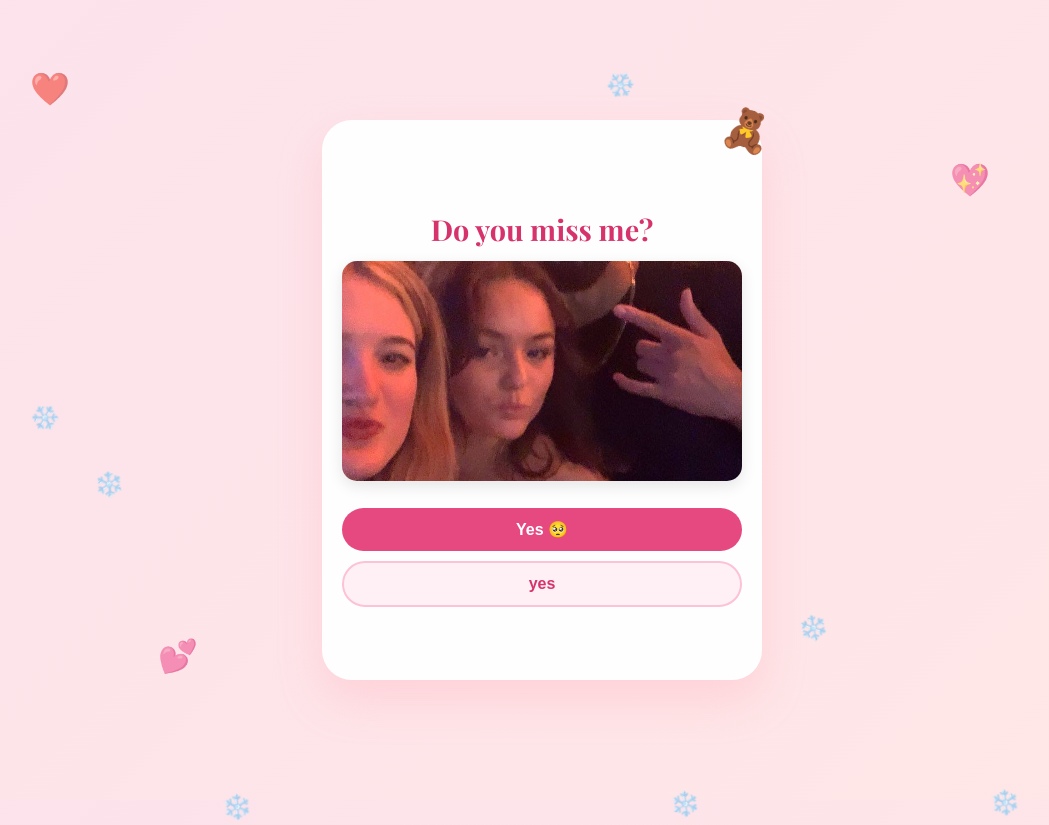
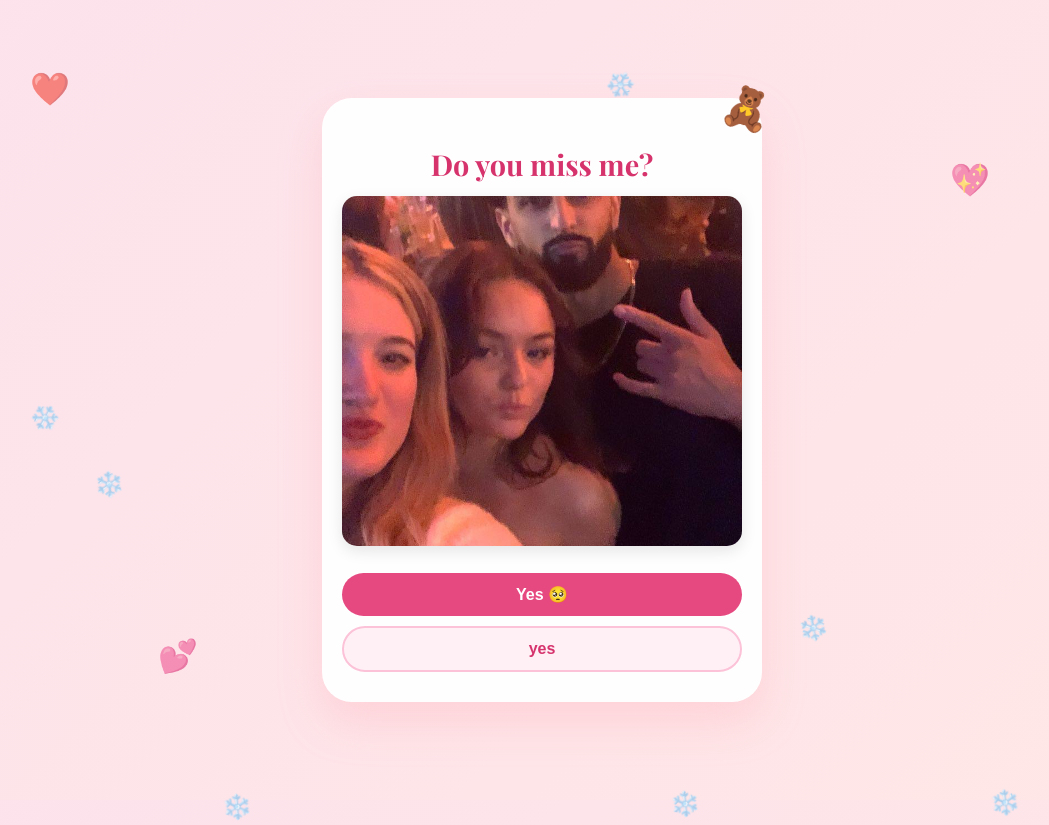
Before and after one commit to vineet3100/forsophia, a plain HTML site: page index.html in a window 1280 px wide. Both pictures are taken after a click on the button "Open gift 🎁". Shown: the whole page, without its empty margins (98-1147 px from the left). Drawn offline with nearby package versions, Linux system fonts and the light colour scheme.

Commit message:
Update index.html

```diff
--- a/index.html
+++ b/index.html
@@ -53,7 +53,7 @@
 
         /* --- CARD STYLING --- */
         .card {
-            background: rgba(255, 255, 255, 0.95); /* Slight transparency */
+            background: rgba(255, 255, 255, 0.95);
             width: 90%;
             max-width: 400px;
             padding: 30px 20px;
@@ -67,7 +67,7 @@
             flex-direction: column;
             justify-content: center;
             align-items: center;
-            backdrop-filter: blur(5px); /* Blurs the background behind card */
+            backdrop-filter: blur(5px);
         }
 
         h1 {
@@ -88,7 +88,7 @@
         /* --- PHOTO STYLES --- */
         .slide-photo {
             width: 100%;
-            max-height: 220px;
+            max-height: 350px; /* Tall enough for vertical photos */
             object-fit: cover;
             border-radius: 15px;
             margin-bottom: 20px;
@@ -213,8 +213,8 @@
             <h1>Do you admit im more awesome and totally a better skier? ⛷️</h1>
             <img src="slide4.jpg" class="slide-photo" alt="Skiing" onerror="this.style.display='none'">
             <div class="btn-container">
-                <button onclick="nextSlide('slide5')">Yes im a chud</button>
-                <button class="secondary" onclick="nextSlide('slide5')">no but im still a chud</button>
+                <button onclick="nextSlide('slide5')">Yes</button>
+                <button class="secondary" onclick="nextSlide('slide5')">yes but im annoyed to admit it</button>
             </div>
         </div>
 
```
